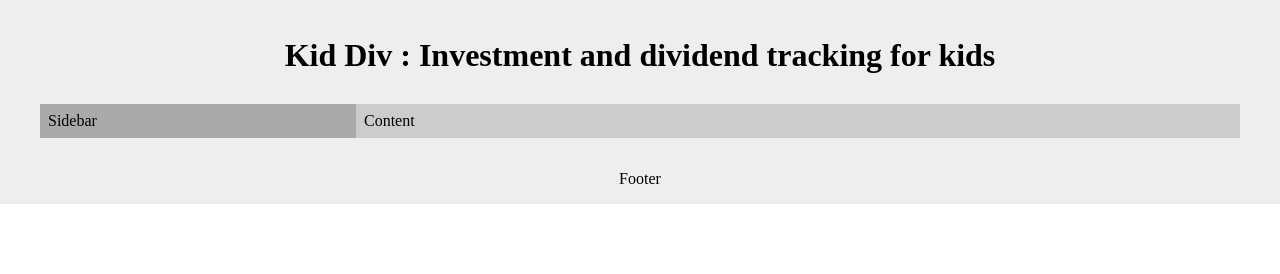
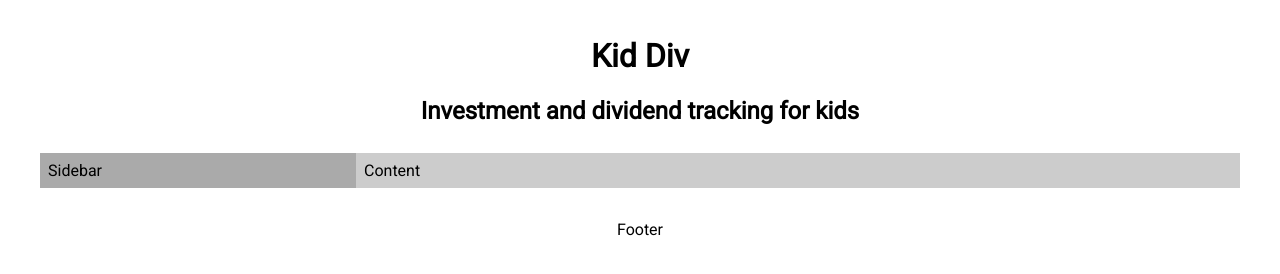
Before and after one commit to briandesousa/kid-div, a React app: page / in a window 1280 px wide. Built offline with nearby package versions, Linux system fonts and the light colour scheme.

Commit message:
add Roboto font

```diff
--- a/src/components/App.css
+++ b/src/components/App.css
@@ -1,5 +1,4 @@
 main {
-  background: #EEEEEE;
   margin: 0;
   padding: 0.5rem;
 }
--- a/src/components/App.js
+++ b/src/components/App.js
@@ -3,11 +3,16 @@ import styles from './App.css';
 import classNames from 'classnames';
 
 export default function App() {
-  const [title] = useState('Kid Div : Investment and dividend tracking for kids');
+  const [content] = useState({
+    title: 'Kid Div',
+    tagline: 'Investment and dividend tracking for kids'
+  });
+
   return (
     <main>
       <header>
-        <h1>{title}</h1>
+        <h1>{content.title}</h1>
+        <h2>{content.tagline}</h2>
       </header>
       <div className={classNames(styles.flexContainer, styles.wrapper)}>
         <aside className={styles.sidebar}>
--- a/src/index.html
+++ b/src/index.html
@@ -2,9 +2,11 @@
 
 <head>
   <title>Kid Div</title>
+  <link href="https://fonts.googleapis.com/css?family=Roboto&display=swap" rel="stylesheet">
   <style>
     html,
     body {
+      font-family: 'Roboto', sans-serif;
       margin: 0px;
       padding: 0px;
     }
```
